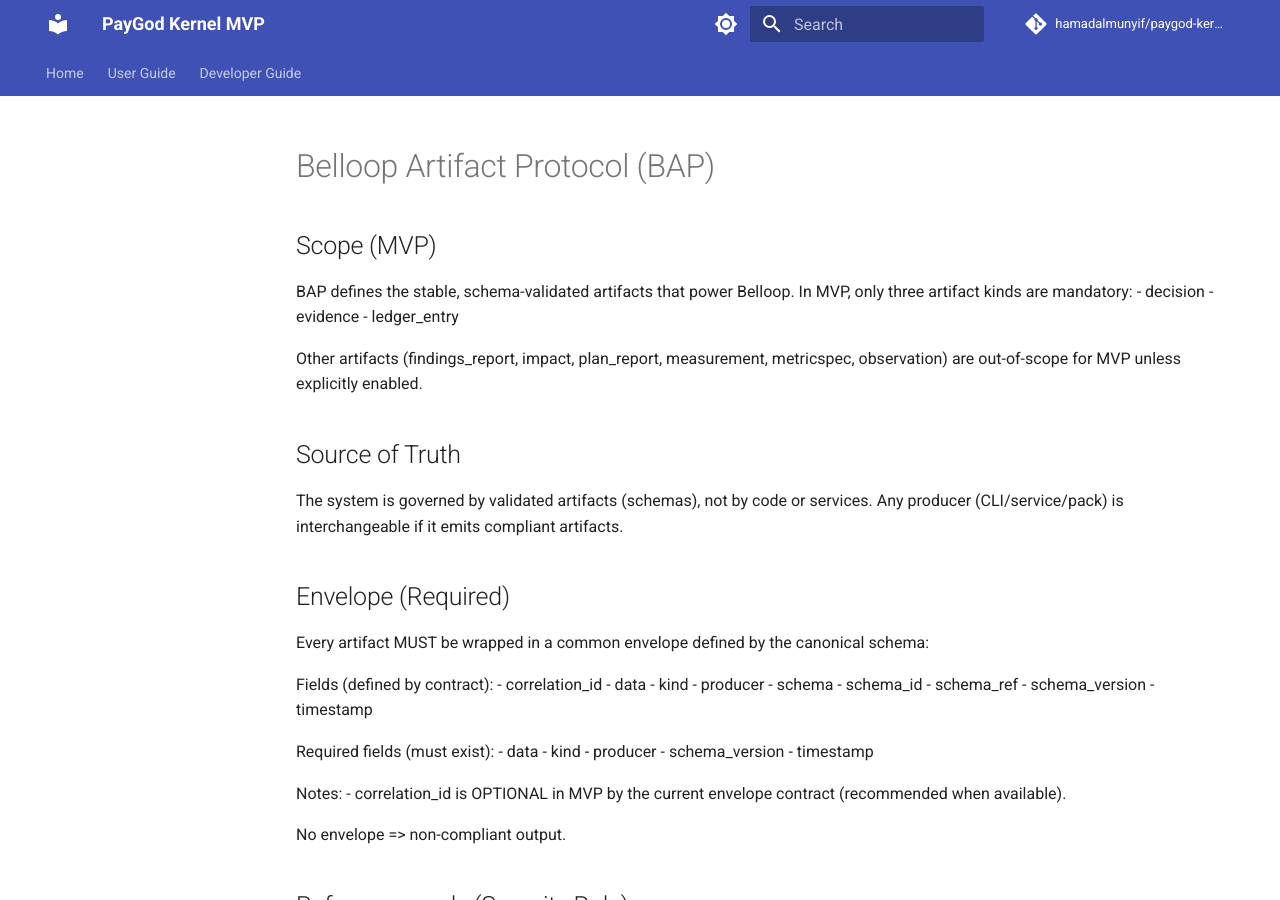
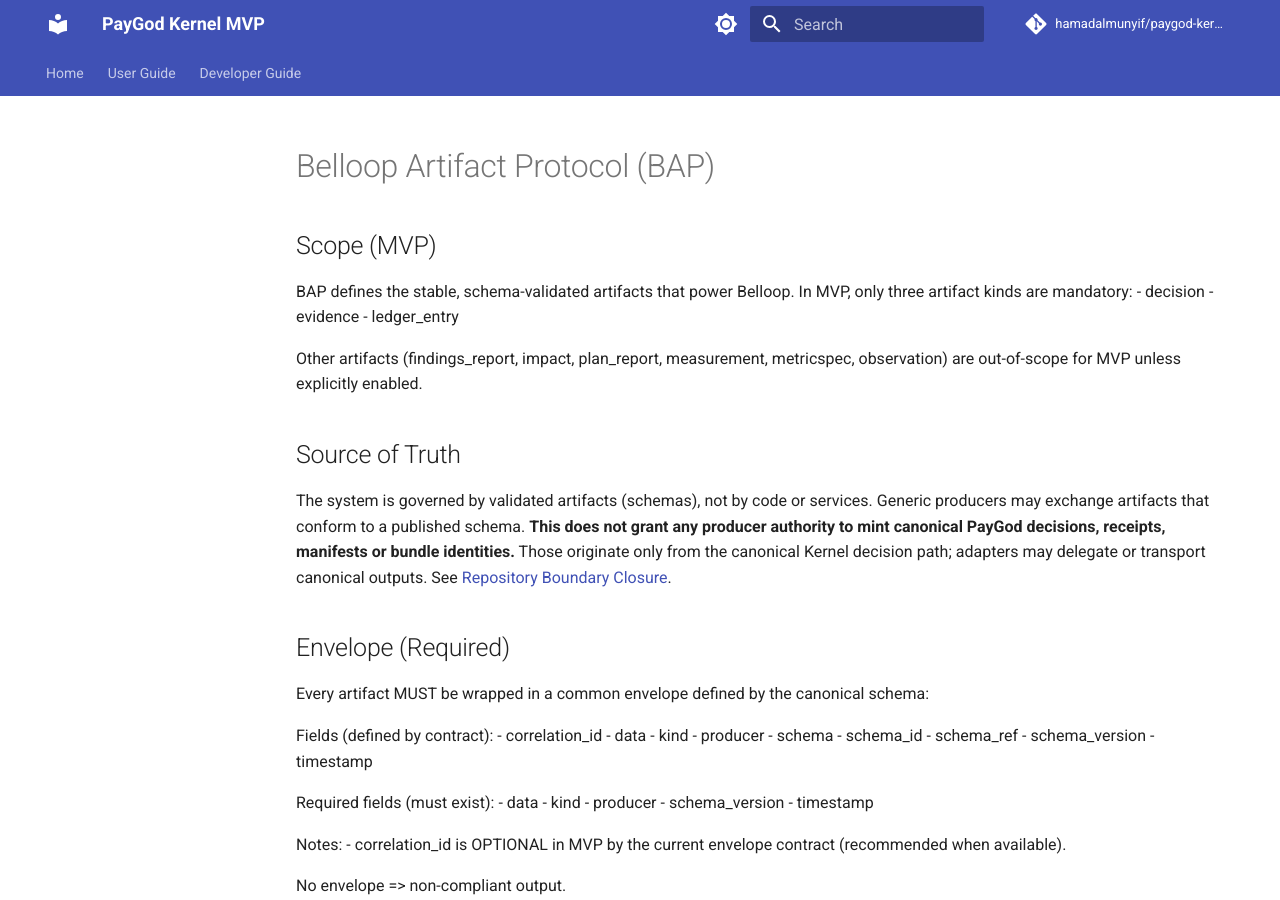
Before and after one commit to hamadalmunyif/paygod-kernel-mvp, an MkDocs documentation site: the page built from docs/BELLOOP_ARTIFACT_PROTOCOL.md, in a window 1280 px wide and 900 px high. Built offline with MkDocs 1.6.1 and Material for MkDocs 9.7.7, drawn with Linux system fonts in a browser that asks for light colours; comment, search, counter and statistics services are not loaded.

Commit message:
docs: prevent silent feature/authority promotion in docs/BELLOOP_ARTIFACT_PROTOCOL.md

```diff
--- a/docs/BELLOOP_ARTIFACT_PROTOCOL.md
+++ b/docs/BELLOOP_ARTIFACT_PROTOCOL.md
@@ -11,7 +11,7 @@
 
 ## Source of Truth
 The system is governed by validated artifacts (schemas), not by code or services.
-Any producer (CLI/service/pack) is interchangeable if it emits compliant artifacts.
+Generic producers may exchange artifacts that conform to a published schema. **This does not grant any producer authority to mint canonical PayGod decisions, receipts, manifests or bundle identities.** Those originate only from the canonical Kernel decision path; adapters may delegate or transport canonical outputs. See [Repository Boundary Closure](REPOSITORY_BOUNDARY.md).
 
 ## Envelope (Required)
 Every artifact MUST be wrapped in a common envelope defined by the canonical schema:
```
